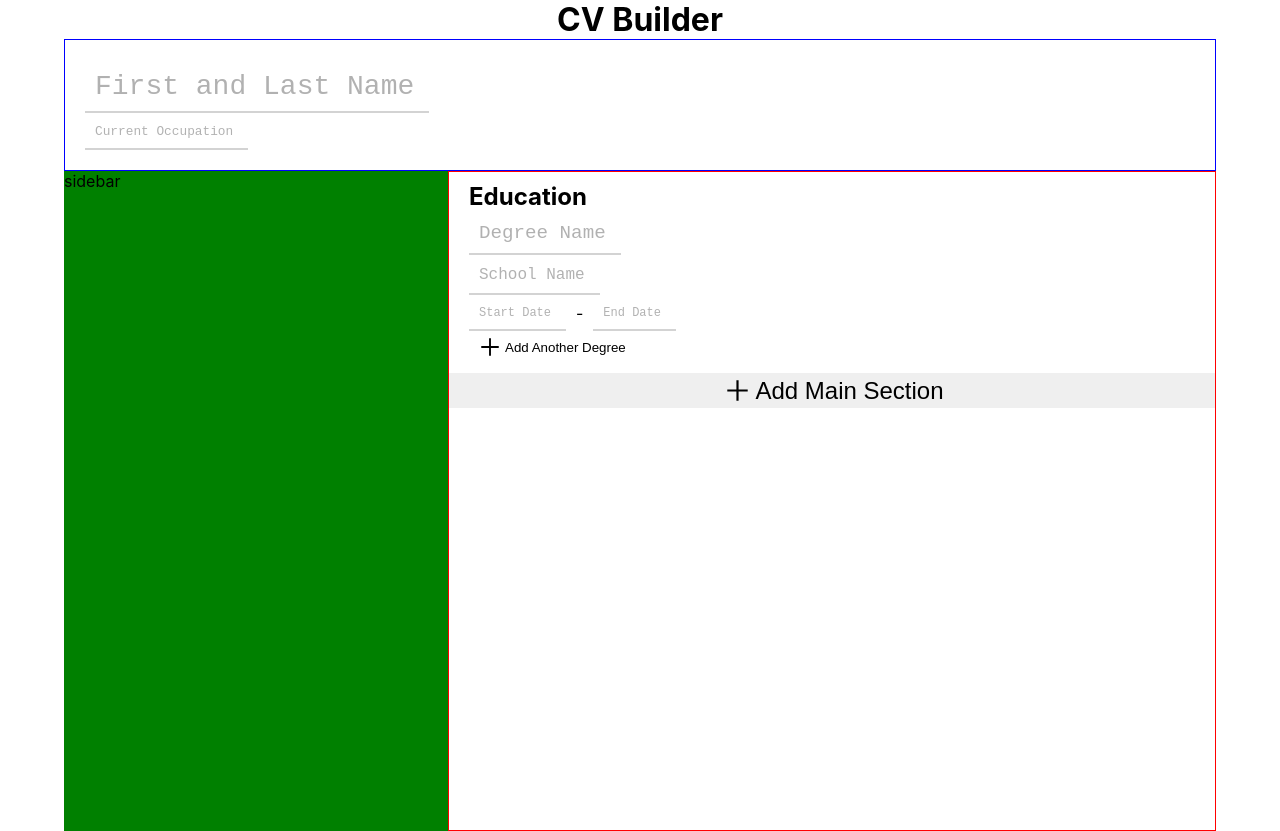
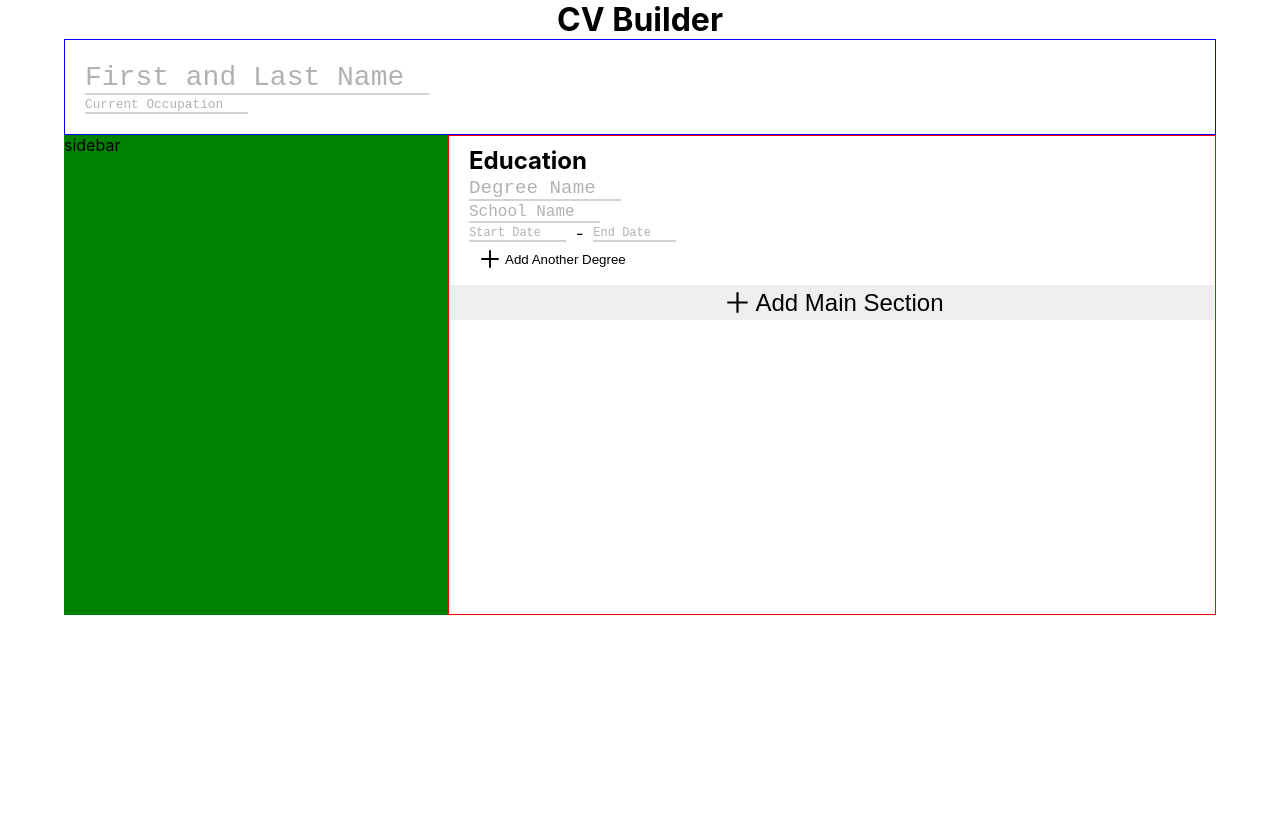
Before and after one commit to ben-rieth/cv-app, a React (Create React App) app: page / in a window 1280 px wide. After the commit the page ends 800 px from the top, so only its background shows below. Built offline with nearby package versions, Linux system fonts and the light colour scheme.

Commit message:
Add pattern checking and validity icon

```diff
--- a/src/components/parts/AutosizeInput.js
+++ b/src/components/parts/AutosizeInput.js
@@ -1,8 +1,9 @@
 import React from "react";
 import styled from 'styled-components';
 
+import CheckCircleIcon from './../../images/check_circle.svg';
+
 const InputWrapper = styled.div`
-    max-width: 100%;
     display: flex;
     align-items: center;
     position: relative;
@@ -14,8 +15,15 @@ const InputWrapper = styled.div`
 const Placeholder = styled.div`
     opacity: 0.3;
     position: absolute;
-    left: 10px;
     pointer-events: none;
+`;
+
+const ValidityIcon = styled.img`
+    position: absolute;
+    right: 10px;
+    pointer-events: none;
+    width: ${props => props.iconWidth}rem;
+    filter: invert(96%) sepia(81%) saturate(3047%) hue-rotate(79deg) brightness(96%) contrast(112%);
 `;
 
 const Input = styled.span`
@@ -23,16 +31,12 @@ const Input = styled.span`
     border: none;
     outline: none;
     border-bottom: 2px solid lightgrey;
-    padding: 10px;
+    padding: 0 0 2px 0;
     white-space: nowrap;
     overflow: hidden;
 
     &:focus {
         border-bottom: 2px solid dodgerblue;
-
-        ${'' /* & + .label {
-            opacity: 0;
-        } */}
     }
 `;
 
@@ -49,6 +53,12 @@ class AutosizeInput extends React.Component {
         this.onInputChange = this.onInputChange.bind(this);
         this.onKeyDown = this.onKeyDown.bind(this);
         this.stopIfPastCharacterMax = this.stopIfPastCharacterMax.bind(this);
+        this.doesInputMatchPattern = this.doesInputMatchPattern.bind(this);
+    }
+
+    doesInputMatchPattern(event) {
+        const {pattern} = this.props;
+        return pattern.test(event.target.textContent);
     }
 
     onInputChange(event) {
@@ -57,9 +67,16 @@ class AutosizeInput extends React.Component {
         if (event.target.textContent.length < characterLimit) {
             this.setState({
                 value: event.target.textContent,
-                placeholderShown: event.target.textContent === "" ? true : false
+                placeholderShown: event.target.textContent === "" ? true : false,
+                matchesPattern: this.doesInputMatchPattern(event)
             });
         }
+
+        console.log(this.props.pattern,
+            'matches',
+            event.target.textContent,
+            ":",
+            this.doesInputMatchPattern(event));
     }
 
     stopNewLine(event) {
@@ -100,6 +117,8 @@ class AutosizeInput extends React.Component {
                 <Placeholder className="label">
                     {this.state.placeholderShown ? placeholder : ''}
                 </Placeholder>
+                {this.state.matchesPattern ?
+                    <ValidityIcon src={CheckCircleIcon} iconWidth={fontSize}/> : <div></div>}
             </InputWrapper>
         );
     }
@@ -110,7 +129,8 @@ AutosizeInput.defaultProps = {
     placeholder: '',
     fontSize: 1,
     initialValue: "",
-    characterLimit: 100
+    characterLimit: 100,
+    pattern: /[\s\S]*/
 }
 
 export default AutosizeInput;
--- a/src/components/resume/Header.js
+++ b/src/components/resume/Header.js
@@ -15,7 +15,7 @@ class Header extends React.Component {
     render() {
         return(
             <HeaderContainer>
-                <AutosizeInput placeholder="First and Last Name" fontSize={1.75} characterLimit={5}/>
+                <AutosizeInput placeholder="First and Last Name" fontSize={1.75} />
                 <AutosizeInput placeholder="Current Occupation" fontSize={.8} initialValue=""/>
             </HeaderContainer>
         );
```
Also changed, not shown: src/images/check_circle.svg (added).
